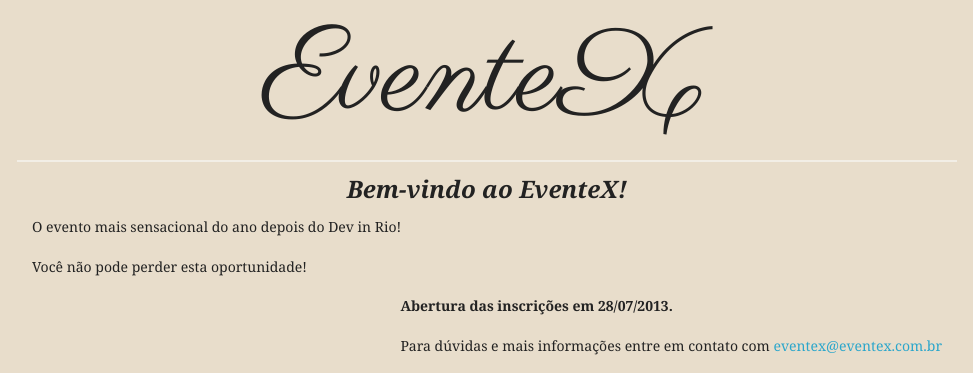
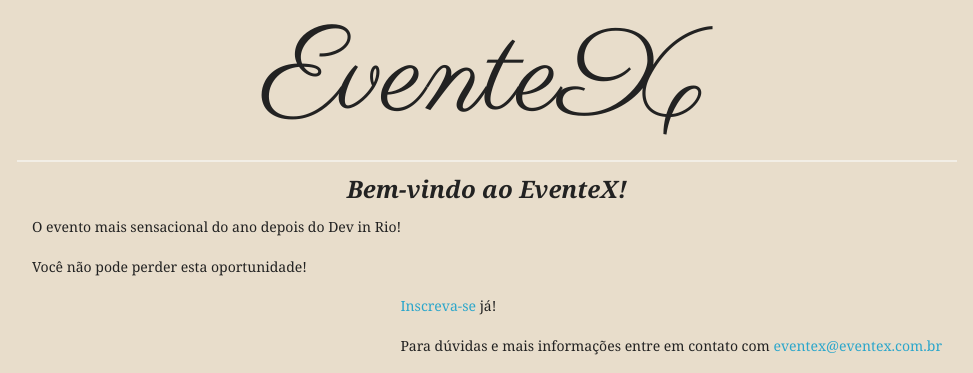
Before and after one commit to eduardo-matos/wttd, a Django app: page / in a window 1280 px wide. Shown: the top 373 px of the page, without its empty margins (153-1126 px from the left). Run offline with Django 3.2, Linux system fonts and the light colour scheme; some libraries are stand-ins or nearby versions.

Commit message:
adicionar link para inscricao na pagina inicial

```diff
--- a/eventex/core/templates/homepage.html
+++ b/eventex/core/templates/homepage.html
@@ -11,7 +11,7 @@
       <p>Você não pode perder esta oportunidade!</p>
     </div>
     <div class="columns large-6">
-      <p><strong>Abertura das inscrições em 28/07/2013.</strong></p>
+      <p><a href="{% url 'inscricao' %}">Inscreva-se</a> já!</p>
       <p>Para dúvidas e mais informações entre em contato com <a href="mailto:eventex@eventex.com.br">eventex@eventex.com.br</a></p>
     </div>
   </div>
```
